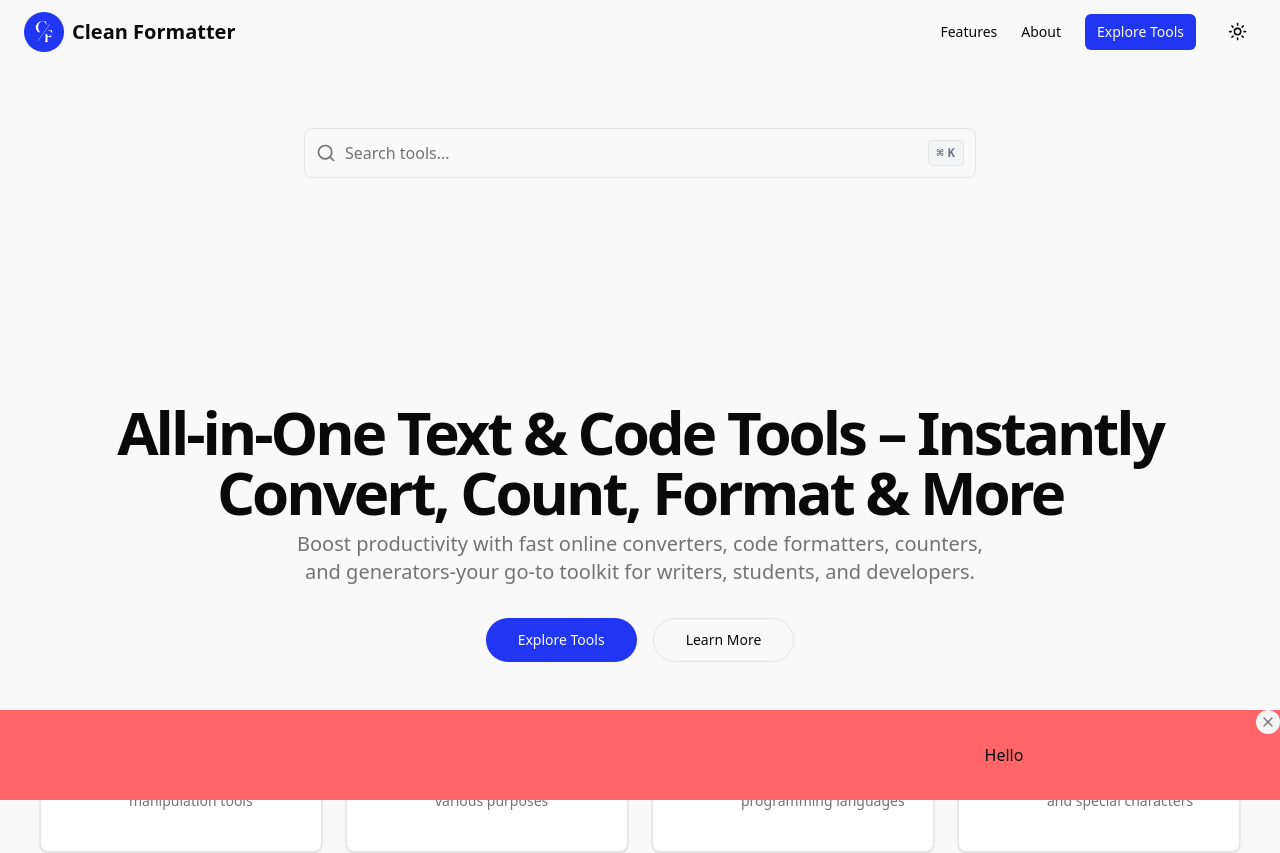
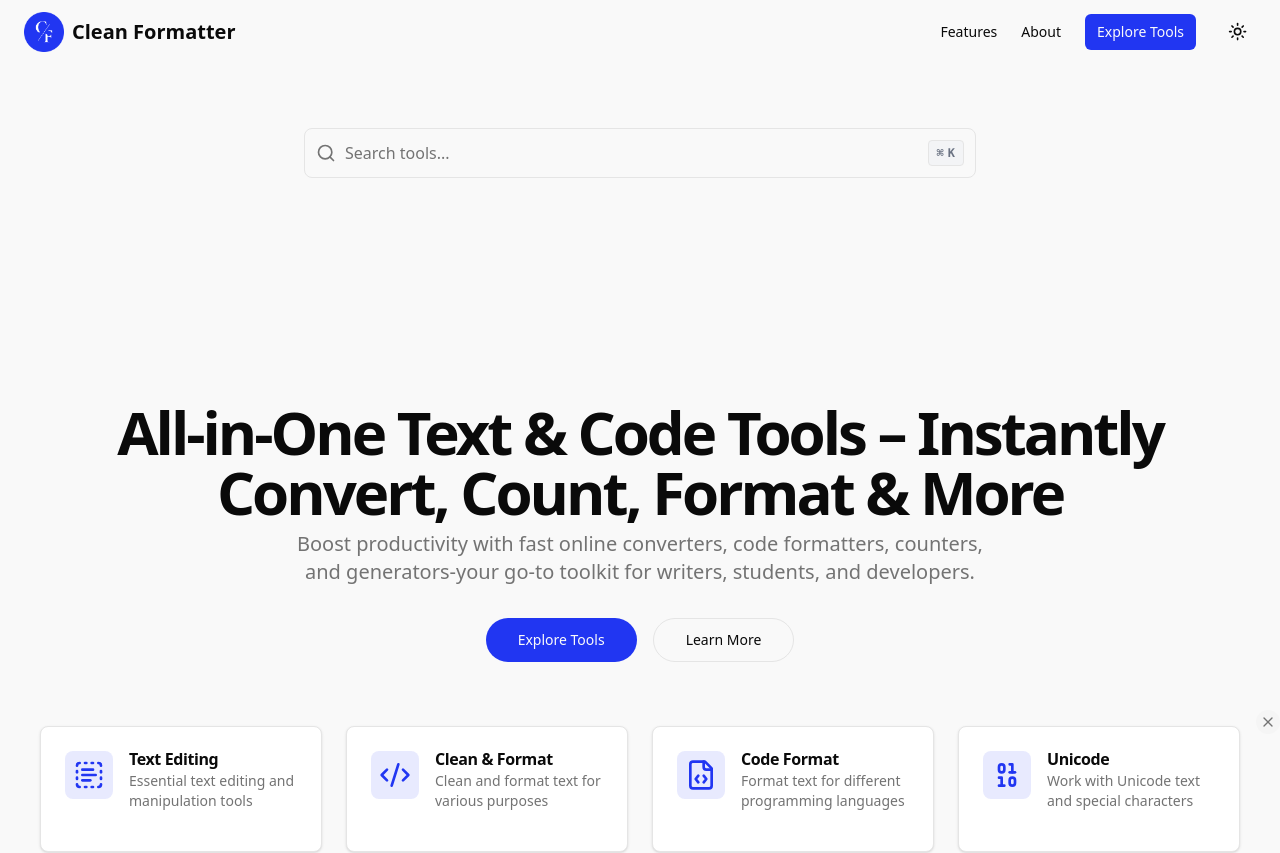
Before and after one commit to Sushil-Nair/cleanformatter, a Next.js app: page / in a window 1280 px wide. Shown: the top 853 px of the page. Built offline with nearby package versions, Linux system fonts and the light colour scheme.

Commit message:
ad unit corrections

```diff
--- a/components/ad-unit.tsx
+++ b/components/ad-unit.tsx
@@ -124,9 +124,7 @@ export default function AdUnit({
   const adConfig = getAdConfig();
 
   return (
-    <div
-      className={`relative flex justify-center items-center ${className} bg-red-400`}
-    >
+    <div className={`relative flex justify-center items-center ${className}`}>
       {closeable && (
         <button
           onClick={handleClose}
@@ -149,8 +147,6 @@ export default function AdUnit({
         data-ad-layout={adConfig.dataAdLayout}
         data-full-width-responsive={adConfig.dataFullWidthResponsive}
       />
-
-      <h1>Hello</h1>
     </div>
   );
 }
```
